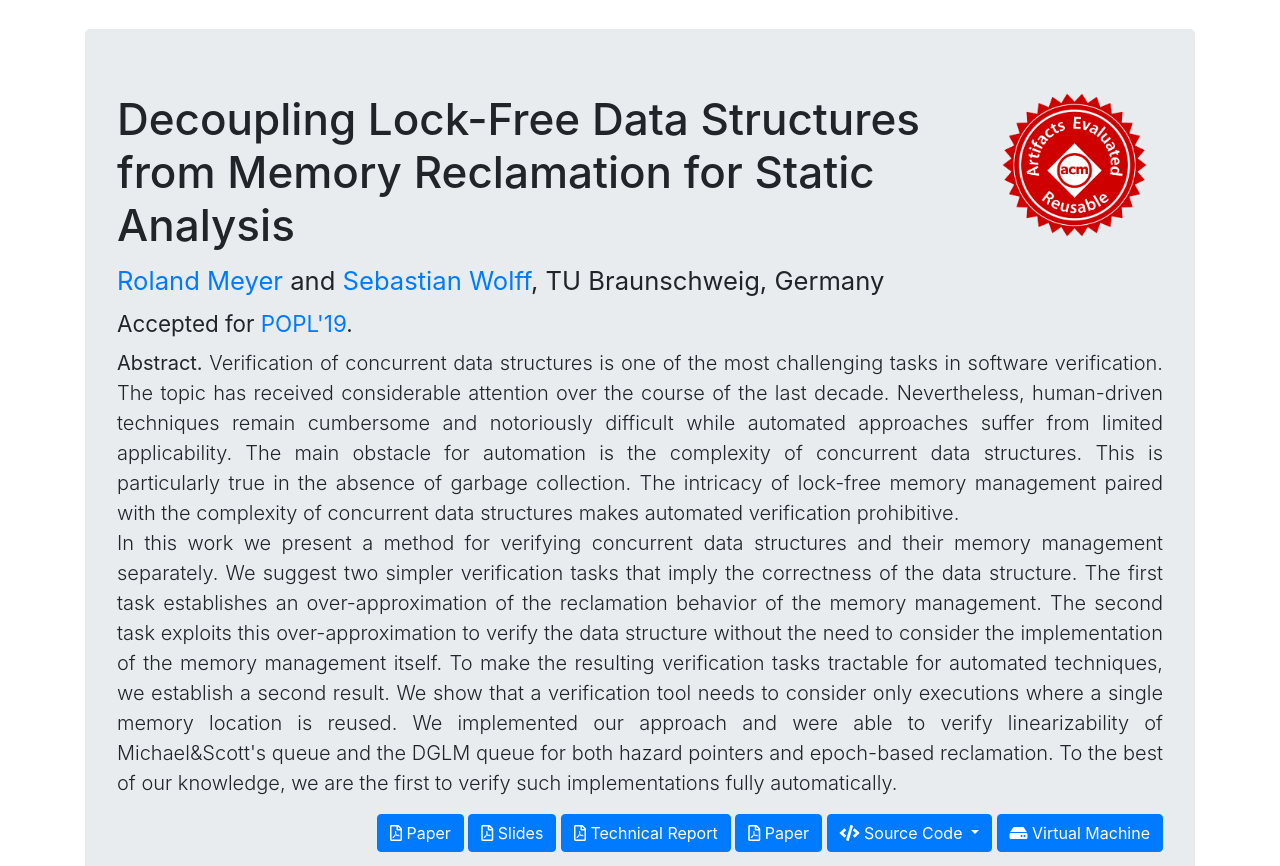
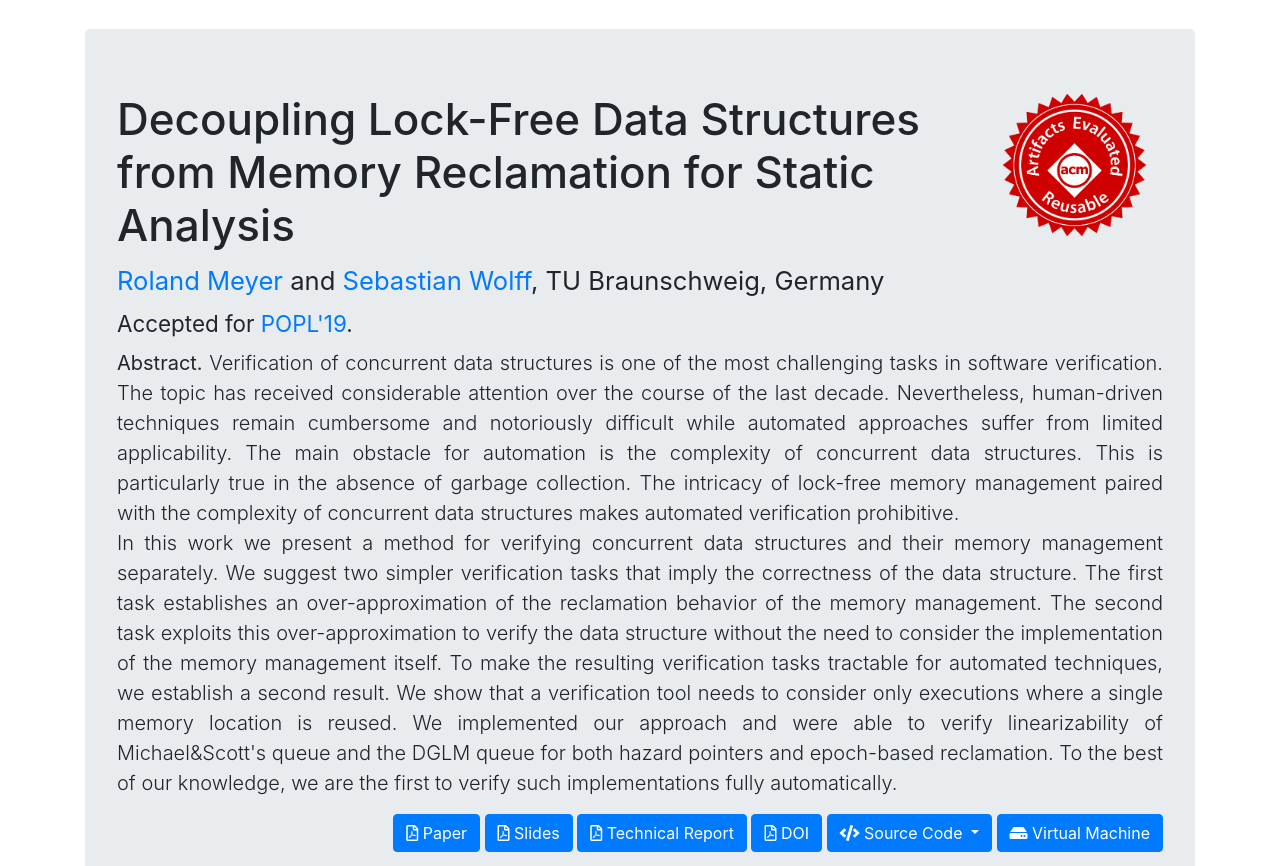
Before and after one commit to Wolff09/TMRexp, a plain HTML site: page index.html in a window 1280 px wide. Shown: the part 86-952 px from the top of the page. Drawn offline with nearby package versions, Linux system fonts and the light colour scheme.

Commit message:
Fixed link

```diff
--- a/index.html
+++ b/index.html
@@ -86,7 +86,7 @@
 				</a>
 				<a href="https://doi.org/10.1145/3290371" class="btn btn-primary text-right">
 					<i class="far fa-file-pdf"></i>
-					Paper
+					DOI
 				</a>
 				<div class="dropdown" style="display: inline-block;">
 					<a class="btn btn-primary dropdown-toggle" href="#" role="button" id="dropdownMenuButton" data-toggle="dropdown" aria-haspopup="true" aria-expanded="false">
```
